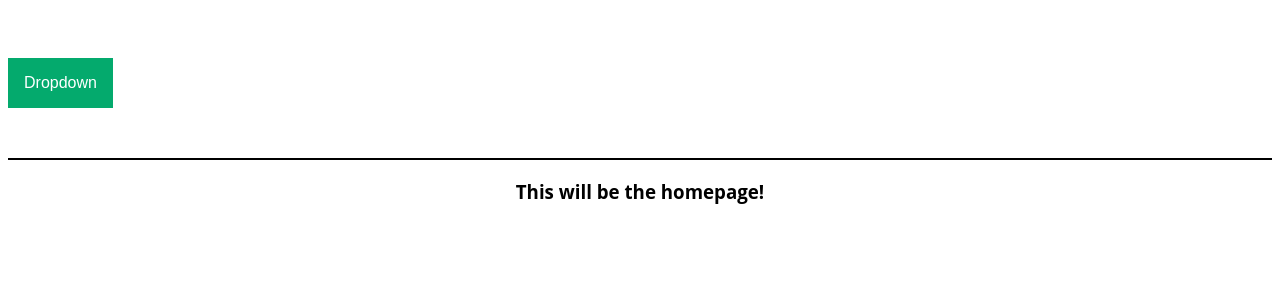
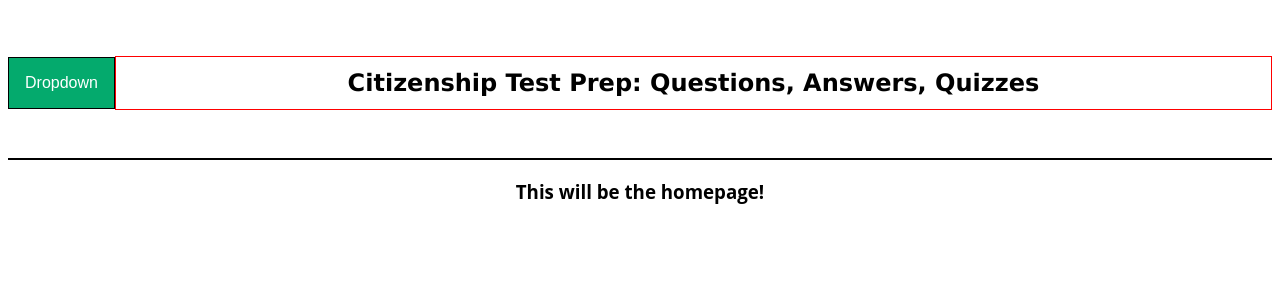
Before and after one commit to mmaustin/citizenship-questions-answers, a React (Create React App) app in the folder citizenship-frontend/: page / in a window 1280 px wide. Shown: the top 300 px of the page. Built offline with nearby package versions, Linux system fonts and the light colour scheme.

Commit message:
added borders to nav elements for help in positioning

```diff
--- a/citizenship-frontend/src/app/Navbar.js
+++ b/citizenship-frontend/src/app/Navbar.js
@@ -82,6 +82,7 @@ const Navbar = () => {
                     <Link className='nav-link-text' to='/remaining-questions'>More Questions</Link>
                 </div>
             </div>
+            <h2 className='nav-heading'>Citizenship Test Prep: Questions, Answers, Quizzes</h2>
         </nav>
     )
 
--- a/citizenship-frontend/src/index.css
+++ b/citizenship-frontend/src/index.css
@@ -64,6 +64,7 @@ nav {
 }
 
 .nav-heading {
+    border: 1px solid red;
     font-family:Verdana, Geneva, Tahoma, sans-serif;
 }
 
@@ -237,6 +238,7 @@ nav {
 
   /* The container <div> - needed to position the dropdown content */
   .dropdown {
+    border: 1px solid black;
     position: relative;
     display: inline-block;
   }
```
